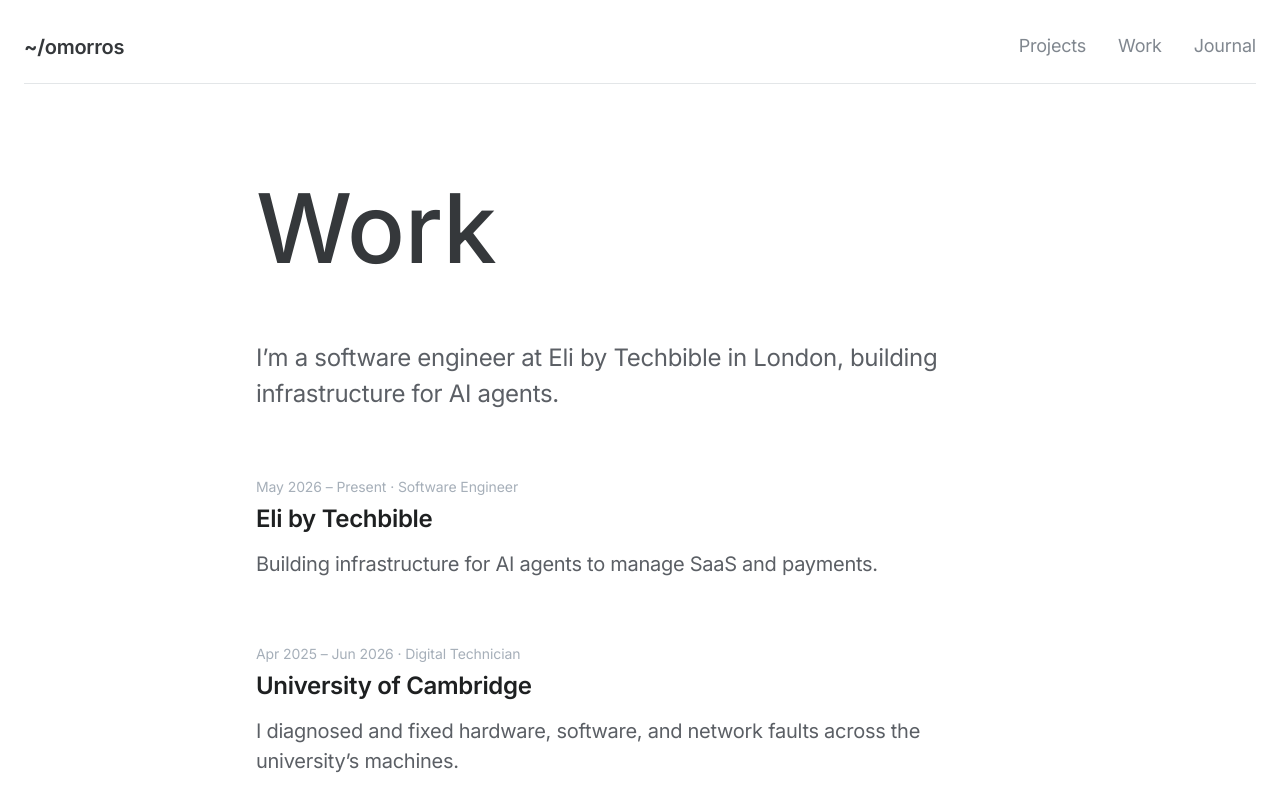
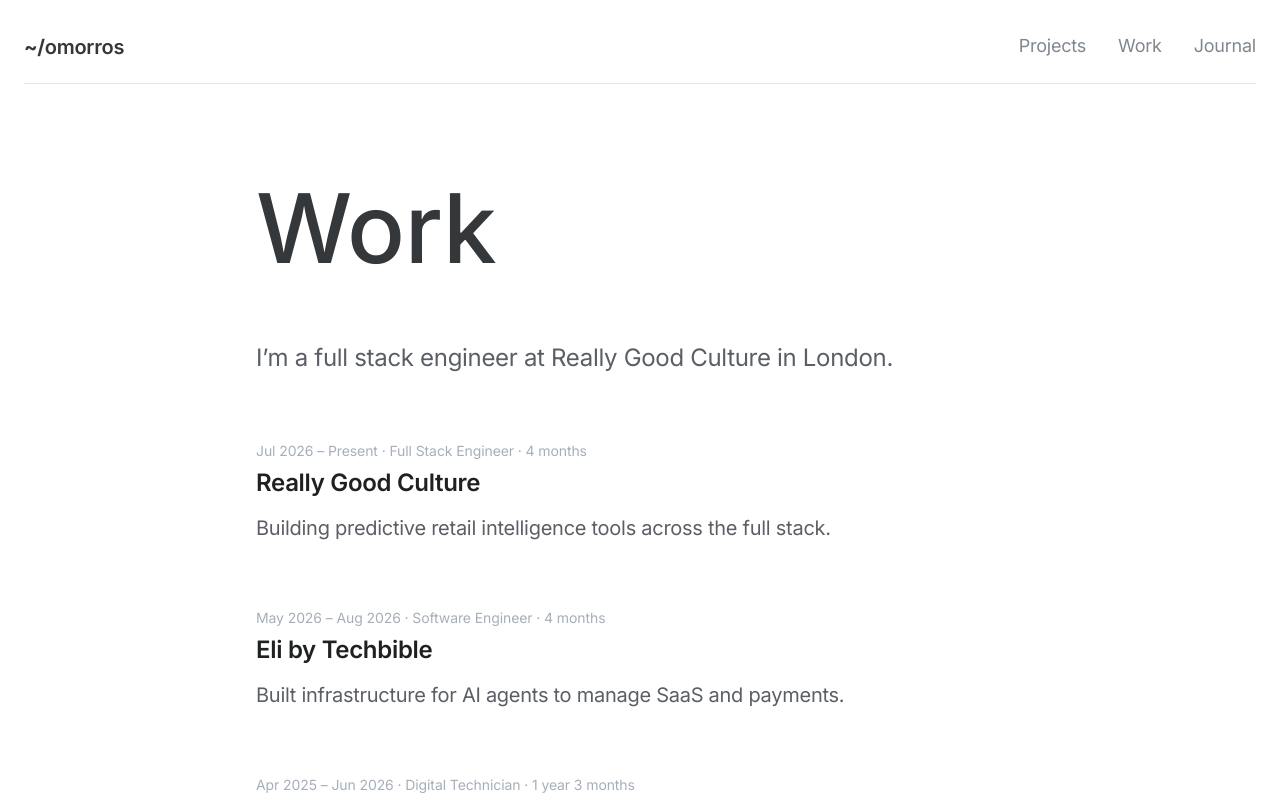
Before and after one commit to omorros/omorros.com, a Next.js app: page /work in a window 1280 px wide. Shown: the top 800 px of the page. Built offline with nearby package versions, Linux system fonts and the light colour scheme.

Commit message:
Update the current role to Really Good Culture across the site

```diff
--- a/src/app/page.tsx
+++ b/src/app/page.tsx
@@ -38,8 +38,8 @@
         <Spacer size="lg" />
 
         <Lead>
-          I’m Oriol Morros, a software engineer building infrastructure for AI
-          agents at Eli by Techbible in London.
+          I’m Oriol Morros, a software engineer in London, building retail
+          intelligence tools at RGC.
         </Lead>
       </Container>
 
--- a/src/app/work/page.tsx
+++ b/src/app/work/page.tsx
@@ -5,7 +5,9 @@
 import { getWebPageJsonLd } from '@/lib/structured-data'
 
 const description =
-  'What Oriol Morros works on: AI agent infrastructure at Eli by Techbible, and the road there.'
+  'What Oriol Morros works on: full-stack engineering at Really Good Culture, and the road there.'
+
+export const revalidate = 3600
 
 export const metadata = createPageMetadata({
   title: 'Work',
@@ -19,14 +21,64 @@
   path: '/work',
 })
 
+interface TenurePeriod {
+  start: string
+  end?: string
+}
+
+function monthIndex(value: string) {
+  const match = /^(\d{4})-(0[1-9]|1[0-2])$/.exec(value)
+
+  if (!match) {
+    throw new Error(`Invalid tenure month: ${value}`)
+  }
+
+  return Number(match[1]) * 12 + Number(match[2]) - 1
+}
+
+function currentLondonMonthIndex() {
+  const parts = new Intl.DateTimeFormat('en-GB', {
+    timeZone: 'Europe/London',
+    year: 'numeric',
+    month: '2-digit',
+  }).formatToParts(new Date())
+  const year = Number(parts.find((part) => part.type === 'year')?.value)
+  const month = Number(parts.find((part) => part.type === 'month')?.value)
+
+  return year * 12 + month - 1
+}
+
+function formatTenure(periods: TenurePeriod[], currentMonth: number) {
+  const totalMonths = periods.reduce((total, period) => {
+    const firstMonth = monthIndex(period.start)
+    const lastMonth = period.end ? monthIndex(period.end) : currentMonth
+
+    if (lastMonth < firstMonth) {
+      throw new Error(`Tenure ends before it starts: ${period.start}`)
+    }
+
+    return total + lastMonth - firstMonth + 1
+  }, 0)
+  const years = Math.floor(totalMonths / 12)
+  const months = totalMonths % 12
+  const parts: string[] = []
+
+  if (years) parts.push(`${years} ${years === 1 ? 'year' : 'years'}`)
+  if (months) parts.push(`${months} ${months === 1 ? 'month' : 'months'}`)
+
+  return parts.join(' ')
+}
+
 function Entry({
   when,
   role,
+  duration,
   title,
   children,
 }: {
   when: string
   role?: string
+  duration?: string
   title: string
   children: React.ReactNode
 }) {
@@ -35,6 +87,7 @@
       <p className="text-sm text-gray-500">
         {when}
         {role && ` · ${role}`}
+        {duration && ` · ${duration}`}
       </p>
       <h2 className="mt-1 text-2xl font-semibold text-gray-900">{title}</h2>
       <div className="mt-3 space-y-4 max-w-measure text-lg text-gray-700 md:text-xl">
@@ -45,6 +98,8 @@
 }
 
 export default function WorkPage() {
+  const currentMonth = currentLondonMonthIndex()
+
   return (
     <main className="pb-8">
       <JsonLd data={workJsonLd} />
@@ -56,23 +111,39 @@
         <Spacer size="lg" />
 
         <Lead>
-          I’m a software engineer at Eli by Techbible in London, building
-          infrastructure for AI agents.
+          I’m a full stack engineer at Really Good Culture in London.
         </Lead>
 
         <Entry
-          when="May 2026 – Present"
+          when="Jul 2026 – Present"
+          role="Full Stack Engineer"
+          duration={formatTenure([{ start: '2026-07' }], currentMonth)}
+          title="Really Good Culture"
+        >
+          <p>Building predictive retail intelligence tools across the full stack.</p>
+        </Entry>
+
+        <Entry
+          when="May 2026 – Aug 2026"
           role="Software Engineer"
+          duration={formatTenure(
+            [{ start: '2026-05', end: '2026-08' }],
+            currentMonth,
+          )}
           title="Eli by Techbible"
         >
           <p>
-            Building infrastructure for AI agents to manage SaaS and payments.
+            Built infrastructure for AI agents to manage SaaS and payments.
           </p>
         </Entry>
 
         <Entry
           when="Apr 2025 – Jun 2026"
           role="Digital Technician"
+          duration={formatTenure(
+            [{ start: '2025-04', end: '2026-06' }],
+            currentMonth,
+          )}
           title="University of Cambridge"
         >
           <p>
@@ -84,6 +155,10 @@
         <Entry
           when="Feb – Apr 2026"
           role="Web Developer"
+          duration={formatTenure(
+            [{ start: '2026-02', end: '2026-04' }],
+            currentMonth,
+          )}
           title="Festival Sant Fruitós"
         >
           <p>
@@ -97,6 +172,10 @@
         <Entry
           when="Feb – Apr 2026"
           role="Open Source Contributor"
+          duration={formatTenure(
+            [{ start: '2026-02', end: '2026-04' }],
+            currentMonth,
+          )}
           title="IBM MCP Context Forge"
         >
           <p>
--- a/src/lib/constants.ts
+++ b/src/lib/constants.ts
@@ -3,7 +3,7 @@
   subtitle: 'Software Engineer · London, UK',
   title: 'Oriol Morros Vilaseca | Software Engineer',
   description:
-    'I’m Oriol Morros, a software engineer in London building infrastructure for AI agents at Eli by Techbible. Projects, open source, and writing.',
+    'I’m Oriol Morros, a software engineer in London, building retail intelligence tools at Really Good Culture. Projects, open source, and writing.',
   url: 'https://www.omorros.com',
   links: {
     github: 'https://github.com/omorros',
--- a/src/lib/structured-data.ts
+++ b/src/lib/structured-data.ts
@@ -45,11 +45,11 @@
           siteConfig.links.linkedin,
           'https://www.tiktok.com/@uriisss_',
         ],
-        jobTitle: 'Software Engineer',
+        jobTitle: 'Full Stack Engineer',
         email: siteConfig.links.email,
         worksFor: {
           '@type': 'Organization',
-          name: 'Eli by Techbible',
+          name: 'Really Good Culture',
         },
         alumniOf: {
           '@type': 'CollegeOrUniversity',
```
